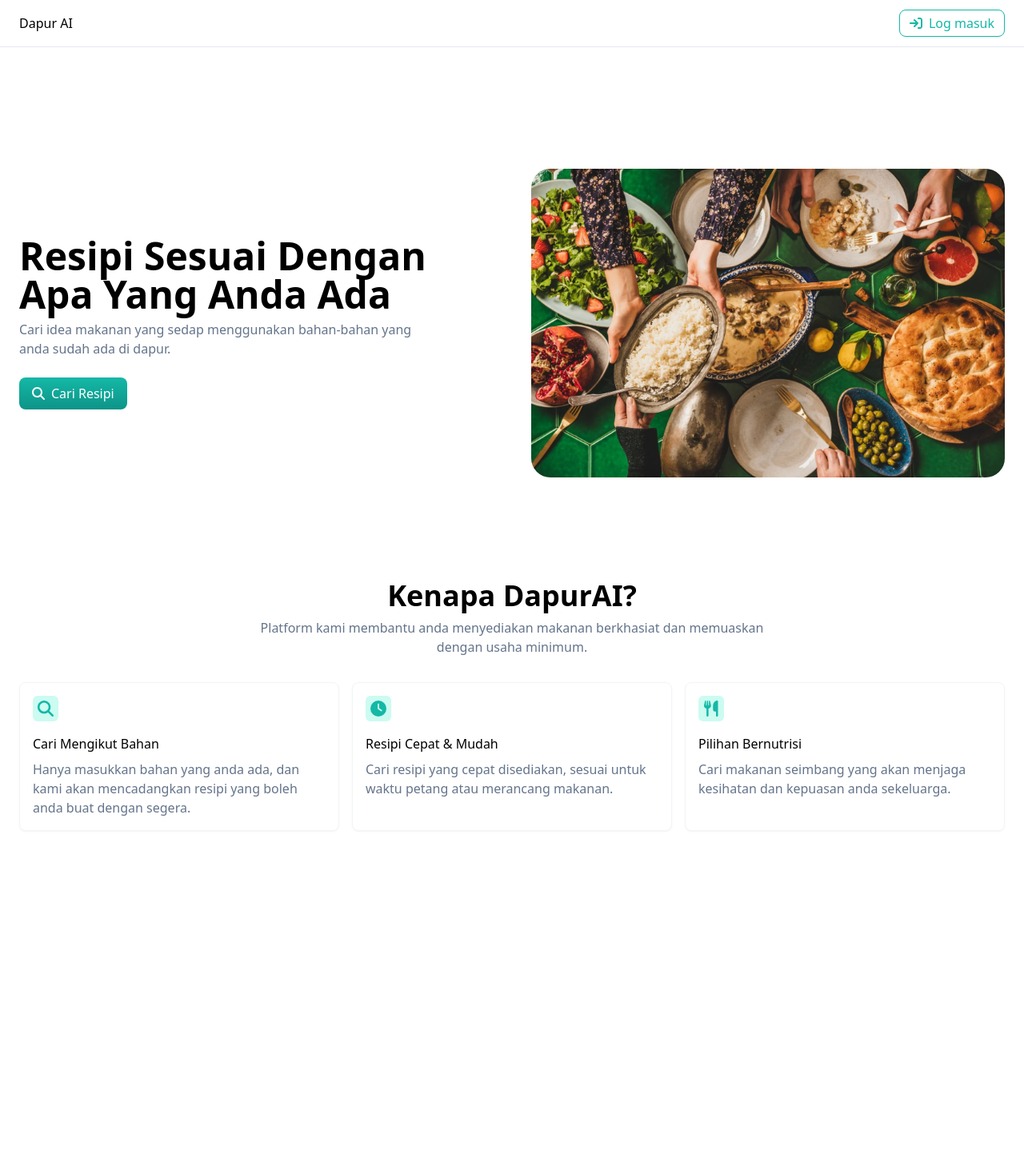
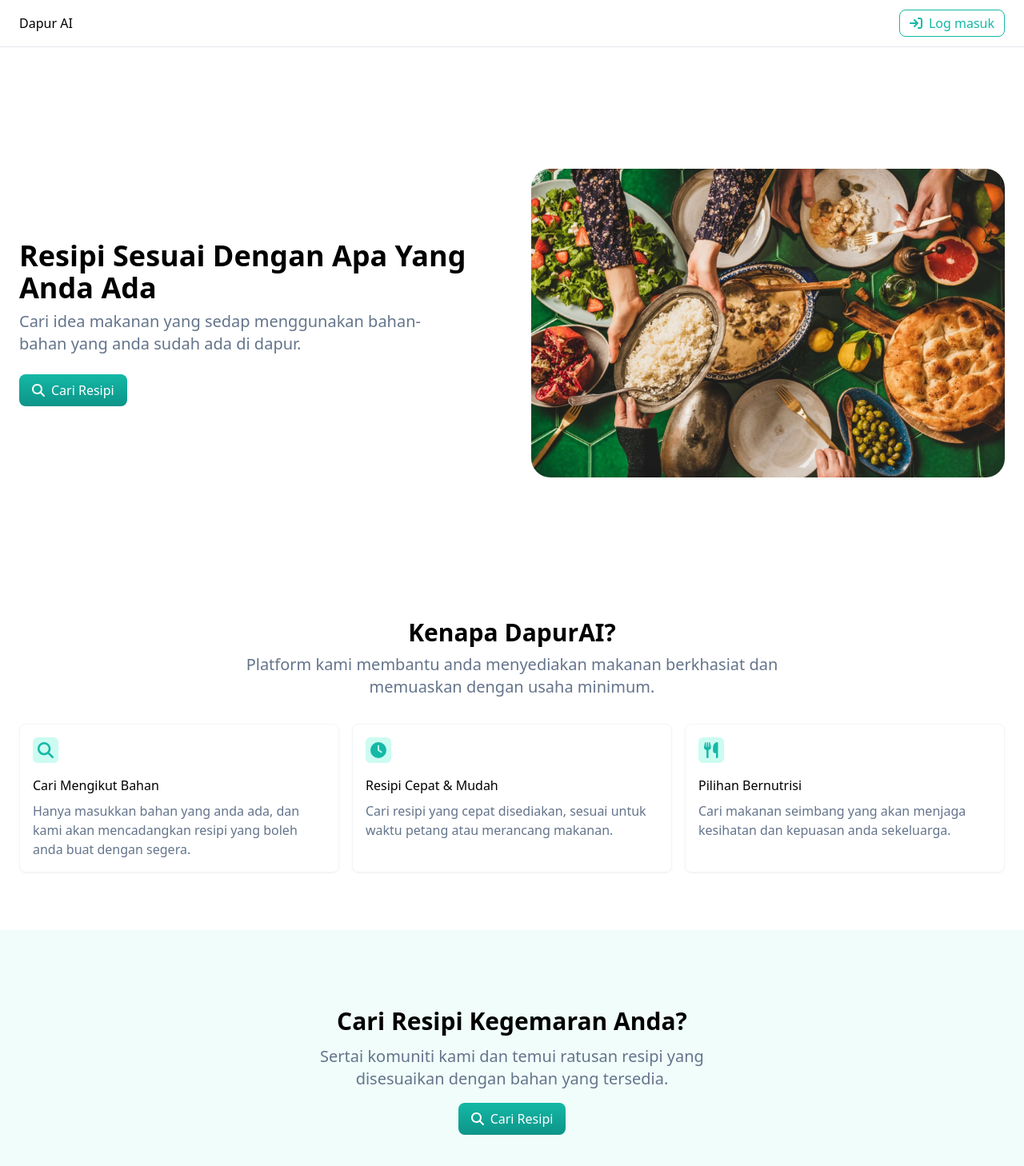
Before and after one commit to rulkimi/dapur-ai, a Vue app in the folder client/: page / in a window 1280 px wide. Shown: the top 1458 px of the page at 80% size. Before the commit the page ends 1063 px from the top, so only its background shows below. Built offline with nearby package versions, Linux system fonts and the light colour scheme.

Commit message:
add footer

```diff
--- /dev/null
+++ b/client/src/components/app-footer.vue
@@ -0,0 +1,15 @@
+<script setup lang="ts">
+import Button from './button.vue';
+</script>
+
+<template>
+  <footer class="px-6 py-24 bg-teal-50 space-y-4 flex flex-col items-center">
+    <div class="text-center mx-auto space-y-3">
+      <span class="block text-3xl font-semibold">Cari Resipi Kegemaran Anda?</span>
+      <span class="block text-xl text-slate-500 max-w-xl">
+        Sertai komuniti kami dan temui ratusan resipi yang disesuaikan dengan bahan yang tersedia.
+      </span>
+    </div>
+    <Button size="lg" icon="magnifying-glass">Cari Resipi</Button>
+  </footer>
+</template>
--- a/client/src/components/button.vue
+++ b/client/src/components/button.vue
@@ -20,7 +20,7 @@ const buttonSize = {
 
 <template>
   <button
-    class="flex items-center gap-2 rounded-lg transition-all duration-300"
+    class="flex items-center gap-2 rounded-lg transition-all duration-300 w-fit"
     :class="[
       buttonSize[size ? size : 'md'],
       buttonVariant[variant ? variant : 'primary']
--- a/client/src/components/home/hero-section.vue
+++ b/client/src/components/home/hero-section.vue
@@ -6,8 +6,8 @@ import Button from '../button.vue'
   <section class="flex flex-col md:flex-row items-center gap-12 md:my-32">
     <div class="space-y-6 md:w-1/2">
       <div class="space-y-2">
-        <h1 class="text-5xl font-semibold">Resipi Sesuai Dengan Apa Yang Anda Ada</h1>
-        <span class="block max-w-lg text-slate-500">Cari idea makanan yang sedap menggunakan bahan-bahan yang anda sudah ada di dapur.</span>
+        <h1 class="text-4xl font-semibold">Resipi Sesuai Dengan Apa Yang Anda Ada</h1>
+        <span class="block text-xl max-w-lg text-slate-500">Cari idea makanan yang sedap menggunakan bahan-bahan yang anda sudah ada di dapur.</span>
       </div>
       <Button size="lg" icon="magnifying-glass">Cari Resipi</Button>
     </div>
--- a/client/src/components/home/why-dapurai.vue
+++ b/client/src/components/home/why-dapurai.vue
@@ -21,10 +21,10 @@ const features: Feature[] = [
 </script>
 
 <template>
-  <section class="space-y-8">
+  <section class="space-y-8 py-12">
     <div class="max-w-2xl mx-auto space-y-2 text-center">
-      <h2 class="text-4xl font-semibold">Kenapa DapurAI?</h2>
-      <span class="block text-slate-500">
+      <h2 class="text-3xl font-semibold">Kenapa DapurAI?</h2>
+      <span class="block text-xl text-slate-500">
         Platform kami membantu anda menyediakan makanan berkhasiat dan memuaskan dengan usaha minimum.
       </span>
     </div>
--- a/client/src/layouts/base-layout.vue
+++ b/client/src/layouts/base-layout.vue
@@ -1,5 +1,9 @@
 <script setup lang="ts">
+import AppFooter from '../components/app-footer.vue';
 import AppHeader from '../components/app-header.vue';
+import { useRoute } from 'vue-router';
+
+const route = useRoute();
 </script>
 
 <template>
@@ -7,4 +11,5 @@ import AppHeader from '../components/app-header.vue';
   <div class="max-w-7xl mx-auto p-6">
     <slot></slot>
   </div>
+  <AppFooter v-if="route.path === '/'"/>
 </template>
```
